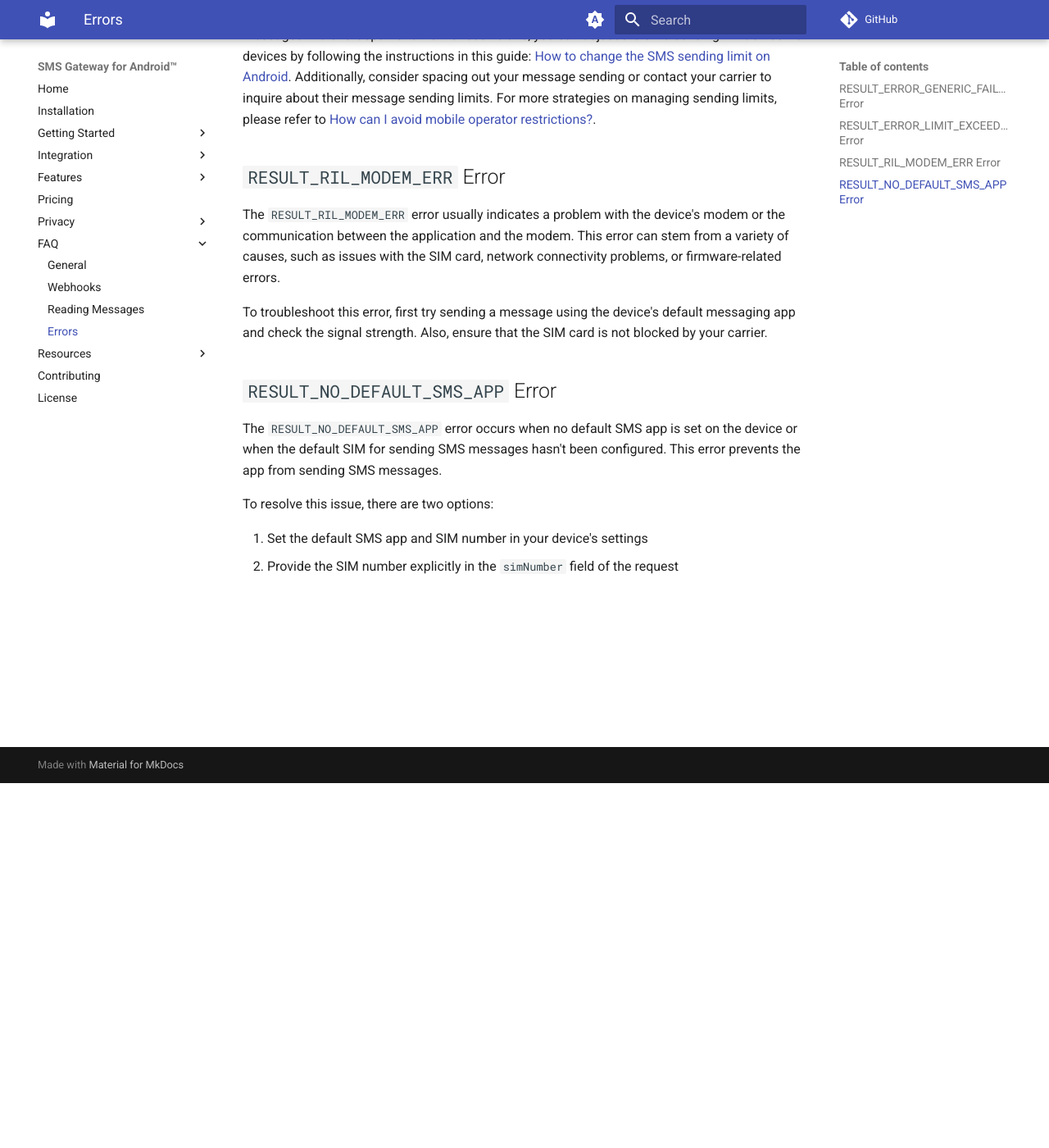
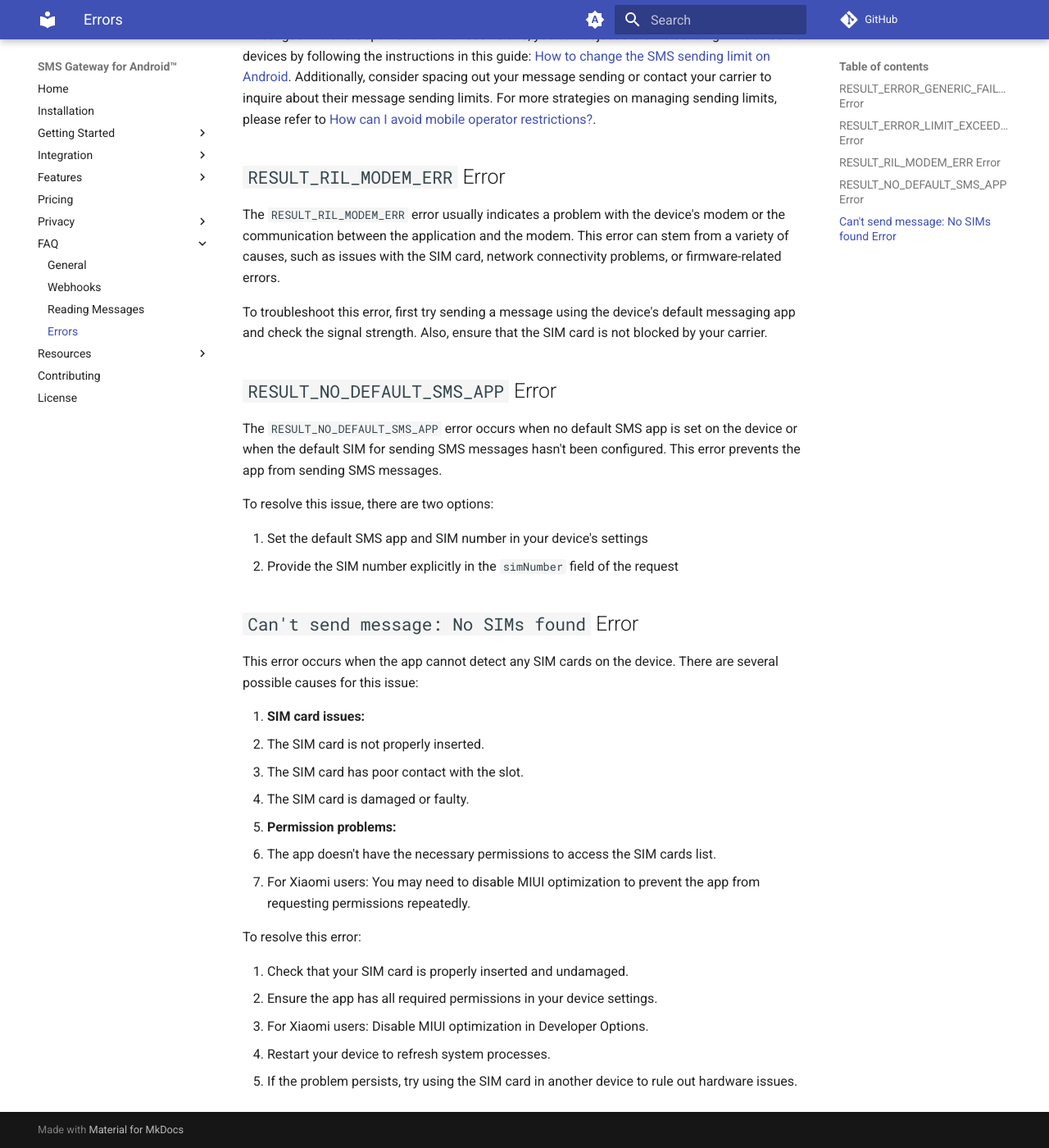
Before and after one commit to android-sms-gateway/docs-web, an MkDocs documentation site: the page built from docs/faq/errors.md, in a window 1280 px wide and 1400 px high, scrolled down 445 px. Shown: the whole window at 82% size. Built offline with MkDocs 1.6.1 and Material for MkDocs 9.7.7, drawn with Linux system fonts in a browser that asks for light colours; comment, search, counter and statistics services are not loaded.

Commit message:
[faq] add `No SIMs found` error entry

```diff
--- a/docs/faq/errors.md
+++ b/docs/faq/errors.md
@@ -22,3 +22,24 @@ To resolve this issue, there are two options:
 
 1. Set the default SMS app and SIM number in your device's settings
 2. Provide the SIM number explicitly in the `simNumber` field of the request
+
+## `Can't send message: No SIMs found` Error
+
+This error occurs when the app cannot detect any SIM cards on the device. There are several possible causes for this issue:
+
+1. **SIM card issues:**
+   - The SIM card is not properly inserted.
+   - The SIM card has poor contact with the slot.
+   - The SIM card is damaged or faulty.
+
+2. **Permission problems:**
+   - The app doesn't have the necessary permissions to access the SIM cards list.
+   - For Xiaomi users: You may need to disable MIUI optimization to prevent the app from requesting permissions repeatedly.
+
+To resolve this error:
+
+1. Check that your SIM card is properly inserted and undamaged.
+2. Ensure the app has all required permissions in your device settings.
+3. For Xiaomi users: Disable MIUI optimization in Developer Options.
+4. Restart your device to refresh system processes.
+5. If the problem persists, try using the SIM card in another device to rule out hardware issues.
```
